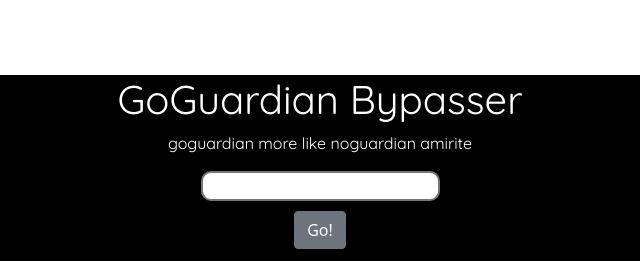
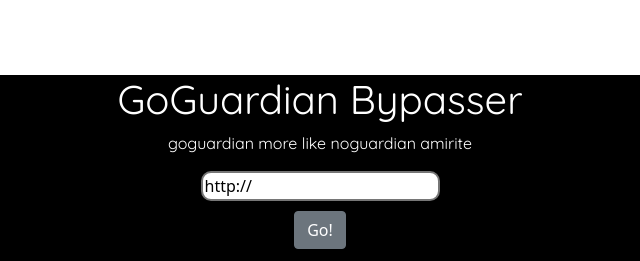
Before and after one commit to Pickleback04/GoGuardian-Bypass, a plain HTML site: page index.html in a window 1280 px wide. Shown: the top 261 px of the page, 320-960 px from the left. Drawn offline with Linux system fonts and the light colour scheme; a script that the page names is missing.

Commit message:
Update index.html

```diff
--- a/index.html
+++ b/index.html
@@ -19,7 +19,8 @@
 </iframe>
     <div style="text-align: center;">
         <h1 style="margin-top: 75px;font-family: Quicksand, sans-serif;color: rgb(255,255,255);">GoGuardian Bypasser</h1>
-        <p style="font-family: Quicksand, sans-serif;color: rgb(255,255,255);">goguardian more like noguardian amirite</p><input type="text" id="urlInput" style="border-radius: 10px;border-width: 2.5px;border-style: solid;">
+        <p style="font-family: Quicksand, sans-serif;color: rgb(255,255,255);">goguardian more like noguardian amirite</p><input type="text" id="urlInput" style="border-radius: 10px;border-width: 2.5px;border-style: solid;" value="http://">
+
     </div>
     <div id="buttonDiv" style="text-align: center;margin-top: 10px;"><button class="btn btn-secondary" id="submit" type="button" style="text-align: center;">Go!</button></div>
     <div id="check" style="text-align: center;margin-top: 20px;"><input type="checkbox" id="compatibilityBox">
```
